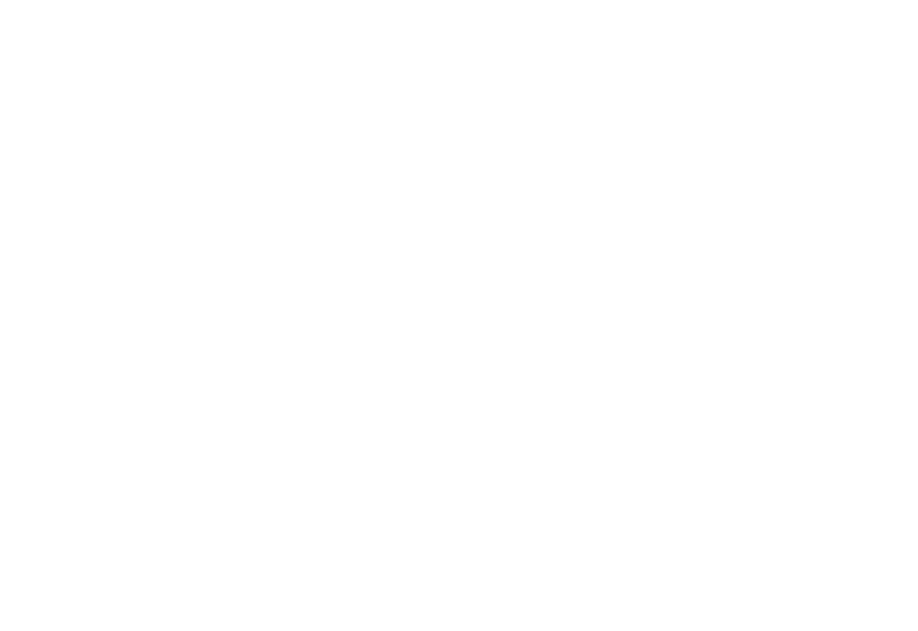
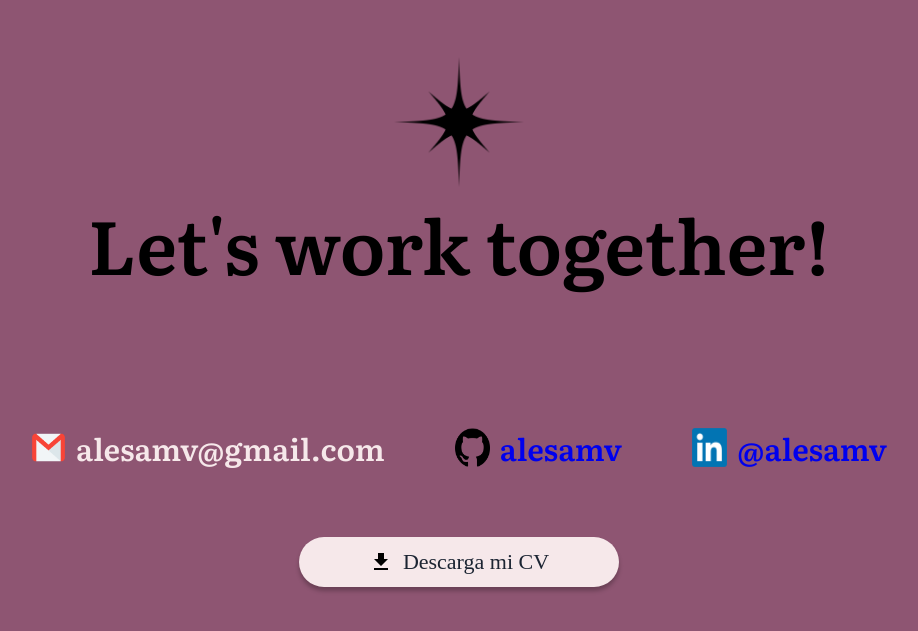
Before and after one commit to alesamv/alesamv-portfolio, a React (Create React App) app: page / in a window 1280 px wide. Shown: the part 5015-5646 px from the top of the page, without its empty margins (181-1099 px from the left). Before the commit the page ends 4772 px from the top, so only its background shows below. Built offline with nearby package versions, Linux system fonts and the light colour scheme; no server answers.

Commit message:
Contact component

```diff
--- a/src/App.js
+++ b/src/App.js
@@ -4,6 +4,8 @@
 import Skills from './pages/Skills';
 import SkillsTwo from './pages/SkillsTwo';
 import Work from './pages/Work';
+
+import Contact from './pages/Contact';
 
 function App() {
   return (
@@ -15,6 +17,7 @@
         <Skills/>
         <SkillsTwo/>
         <Work/>
+        <Contact/>
       </header>
     </div>
   );
--- a/src/pages/About.jsx
+++ b/src/pages/About.jsx
@@ -1,7 +1,7 @@
 import blink from '../assets/blink-eye.png'
 import programmer from '../assets/about_programmer.svg'
 import download from '../assets/file_download.svg'
-import '../styles/styles.css'
+
 function About() {
     return (
         <div className='about'>
@@ -19,7 +19,7 @@
                 </div>
 
                 <div className='about--download'>
-                    <a href="https://drive.google.com/file/d/1G83r9v1A5xIMqF-RwtDFv-BGbJME479o/view?usp=sharing" className='about--buttonCV' target="_blank">
+                    <a href="https://drive.google.com/file/d/1G83r9v1A5xIMqF-RwtDFv-BGbJME479o/view?usp=sharing" className='about--buttonCV' target="_blank" rel="noreferrer">
                         <img src={download} alt="download icon" />
                         <p>Descarga mi CV</p>
                     </a>
--- /dev/null
+++ b/src/pages/Contact.jsx
@@ -0,0 +1,42 @@
+import star from '../assets/star-icon.png'
+import gmail from '../assets/gmail.png'
+import github from '../assets/github.png'
+import linkedin from '../assets/linkedin.png'
+import download from '../assets/file_download.svg'
+
+function Contact() {
+  return (
+    <div className='contact'>
+        <img src={star} alt="icon" className='contact--icon' />
+        <h1>Let's work together!</h1>
+        <div className="contact--rs">
+            <a href="mailto:alesamv@gmail.com">
+                <div className="contact--gmail">
+                    <img src={gmail} alt="gmail icon" />
+                    <h3>alesamv@gmail.com</h3>
+                </div>
+            </a>
+            <a href="https://github.com/alesamv" target="_blank" rel="noreferrer" >
+                <div className="contact--github">
+                    <img src={github} alt="github icon" />
+                    <h3>alesamv</h3>
+                </div>
+            </a>
+            <a href="https://www.linkedin.com/in/alesamv/" target="_blank" rel="noreferrer">
+                <div className="contact--linkedin">
+                    <img src={linkedin} alt="linkedin icon" />
+                    <h3>@alesamv</h3>
+                </div>
+            </a>
+        </div>
+        <div className='contact--download'>
+                <a href="https://drive.google.com/file/d/1G83r9v1A5xIMqF-RwtDFv-BGbJME479o/view?usp=sharing" className='about--buttonCV' target="_blank" rel="noreferrer">
+                    <img src={download} alt="download icon" />
+                    <p>Descarga mi CV</p>
+                </a>
+        </div>
+    </div>
+    )
+}
+
+export default Contact;
--- a/src/pages/Home.jsx
+++ b/src/pages/Home.jsx
@@ -1,6 +1,5 @@
 import star from '../assets/star-icon.png';
 import arrow from '../assets/south_black.svg'
-import '../styles/styles.css';
 
 function Home() {
     return (
--- a/src/styles/styles.css
+++ b/src/styles/styles.css
@@ -112,7 +112,7 @@
     padding-bottom: 30px;
 }
 
-.about--download {
+.about--download, .contact--download {
     display: flex;
     flex-direction: column;
     align-items: center;
@@ -291,3 +291,60 @@
     color: var(--color-strong-blue);
     padding: 10px 0 50px 40px;
 }
+
+
+
+/* Contact */
+.contact {
+    background-color: var(--color-purple);
+    display: flex;
+    flex-direction: column;
+    justify-content: center;
+    align-items: center;
+    padding: 300px 0 170px;
+}
+
+.contact a {
+    text-decoration: none;
+}
+
+.contact a:visited, .contact a[href^="mailto:"] {
+    color: var(--color-pink);
+}
+
+
+
+.contact--icon {
+    width: 130px;
+}
+
+.contact h1 {
+    font-family: 'Literata';
+    font-style: normal;
+    font-weight: 600;
+    font-size: 75px;
+    line-height: 111px;
+    text-align: center;
+    padding-bottom: 130px;
+}
+
+.contact--rs, .contact--gmail, .contact--github, .contact--linkedin {
+    display: flex;
+}
+
+.contact--rs {
+    gap: 70px;
+    font-family: 'Literata';
+    font-style: normal;
+    font-weight: 600;
+    font-size: 26px;
+    line-height: 39px;
+    text-align: center;
+    color: var(--color-pink);
+    padding-bottom: 70px;
+}
+
+.contact--gmail img, .contact--github img, .contact--linkedin img {
+    width: 35px;
+    padding-right: 10px;
+}
```
Also changed, not shown: src/pages/Projects.jsx (added, +8 -0 lines).
